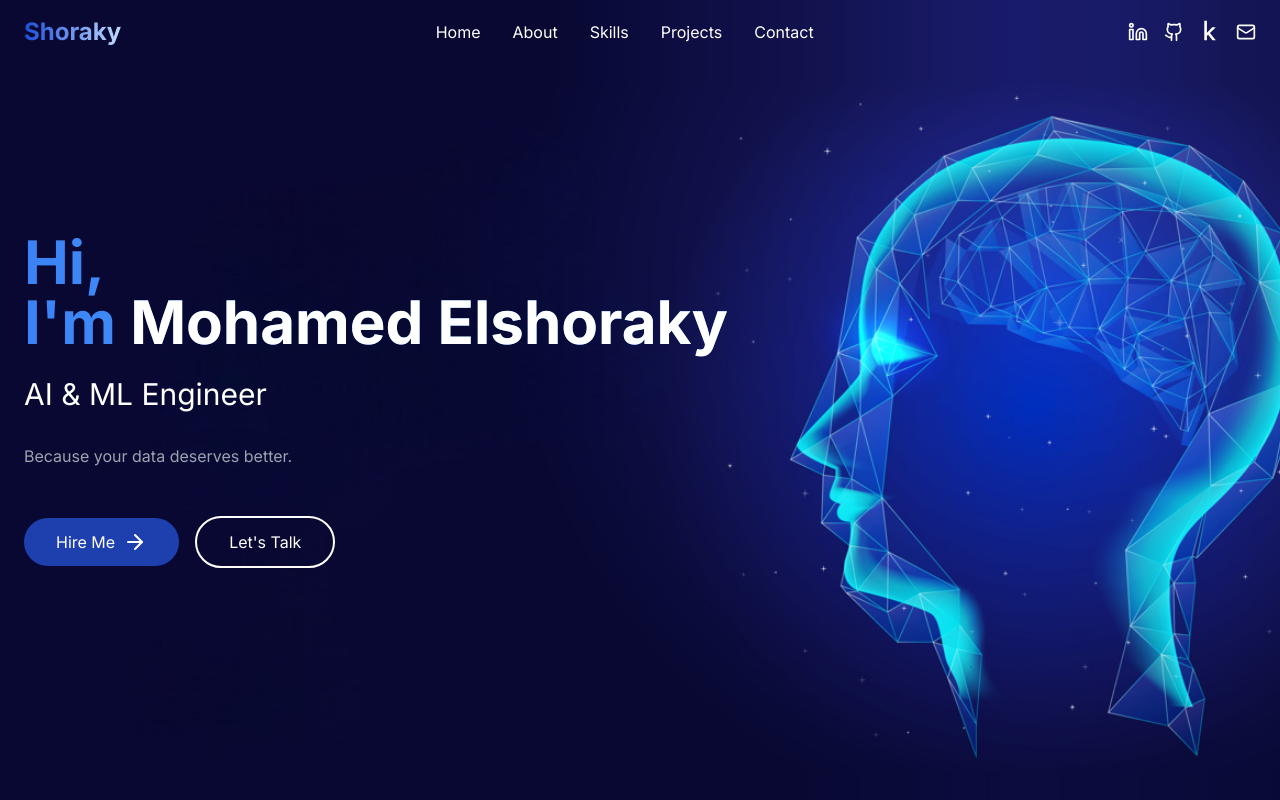
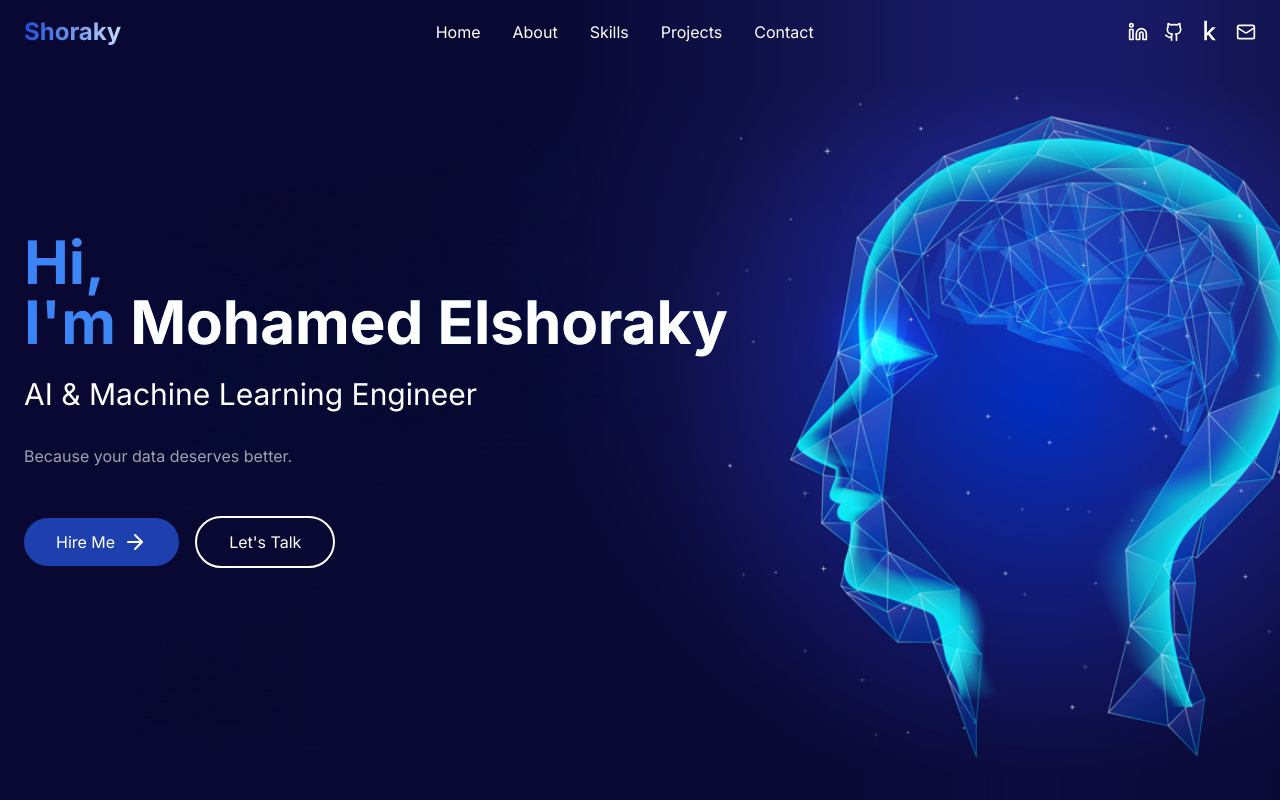
Before and after one commit to M7mdAhmd/ShorakyZone, a React (Vite) app: page / in a window 1280 px wide. Shown: the top 800 px of the page. Built offline with nearby package versions, Linux system fonts and the light colour scheme.

Commit message:
fix conflict

```diff
--- a/src/components/Hero.tsx
+++ b/src/components/Hero.tsx
@@ -35,7 +35,7 @@ export default function Hero() {
           Hi, <br /> I'm <span className="text-white">Mohamed Elshoraky</span>
         </h1>
         <p className="text-2xl md:text-3xl mb-8">
-          {isExtraSmallScreen ? 'AI & Machine Learning Engineer' : 'AI & ML Engineer'}
+          {isExtraSmallScreen ? 'AI & ML Engineer' : 'AI & Machine Learning Engineer'}
         </p>
         <p className="text-base mb-12 max-w-xl text-gray-400">
           Because your data deserves
```
